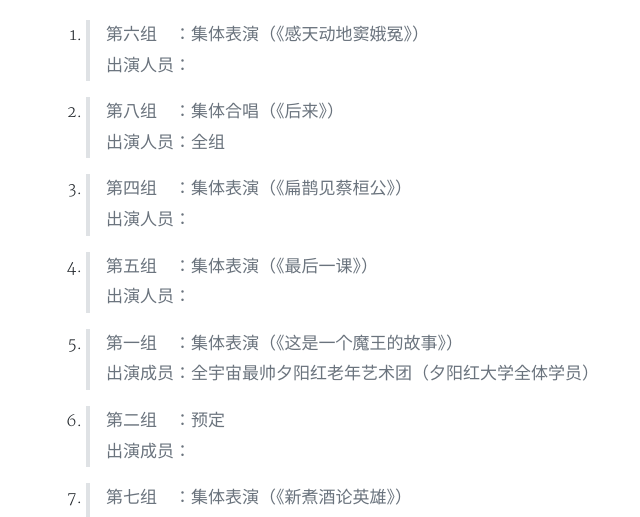
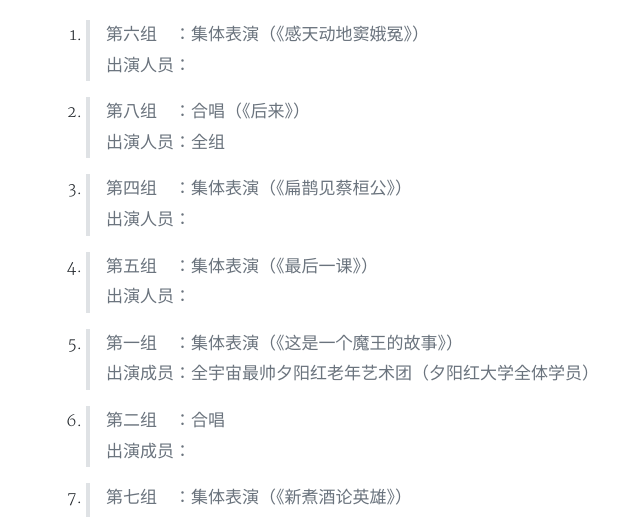
Before and after one commit to yxyz201809/yxyz201809.github.io, a Jekyll site: the page built from _posts/2019-12-16-new-years-eve-party.md, in a window 1280 px wide and 900 px high, scrolled down 1575 px. Shown: the part 159-676 px from the top of the window, without its empty margins (226-866 px from the left). Built offline with Jekyll 4.4.1, drawn with Linux system fonts in a browser that asks for light colours; nearby versions of some CDN libraries; a style sheet for code colours, icons or effects is not loaded.

Commit message:
Update 2019-12-16-new-years-eve-party.md

```diff
--- a/_posts/2019-12-16-new-years-eve-party.md
+++ b/_posts/2019-12-16-new-years-eve-party.md
@@ -60,7 +60,7 @@ tags: 活动
 1.	> 第六组　：集体表演（《感天动地窦娥冤》）
 	> 出演人员：
 
-2.	> 第八组　：集体合唱（《后来》）
+2.	> 第八组　：合唱（《后来》）
 	> 出演人员：全组
 
 4.	> 第四组　：集体表演（《扁鹊见蔡桓公》）
@@ -72,7 +72,7 @@ tags: 活动
 5.	> 第一组　：集体表演（《这是一个魔王的故事》）
 	> 出演成员：全宇宙最帅夕阳红老年艺术团（夕阳红大学全体学员）
 
-6.	> 第二组　：预定
+6.	> 第二组　：合唱
 	> 出演成员：
 
 7.	> 第七组　：集体表演（《新煮酒论英雄》）
```
